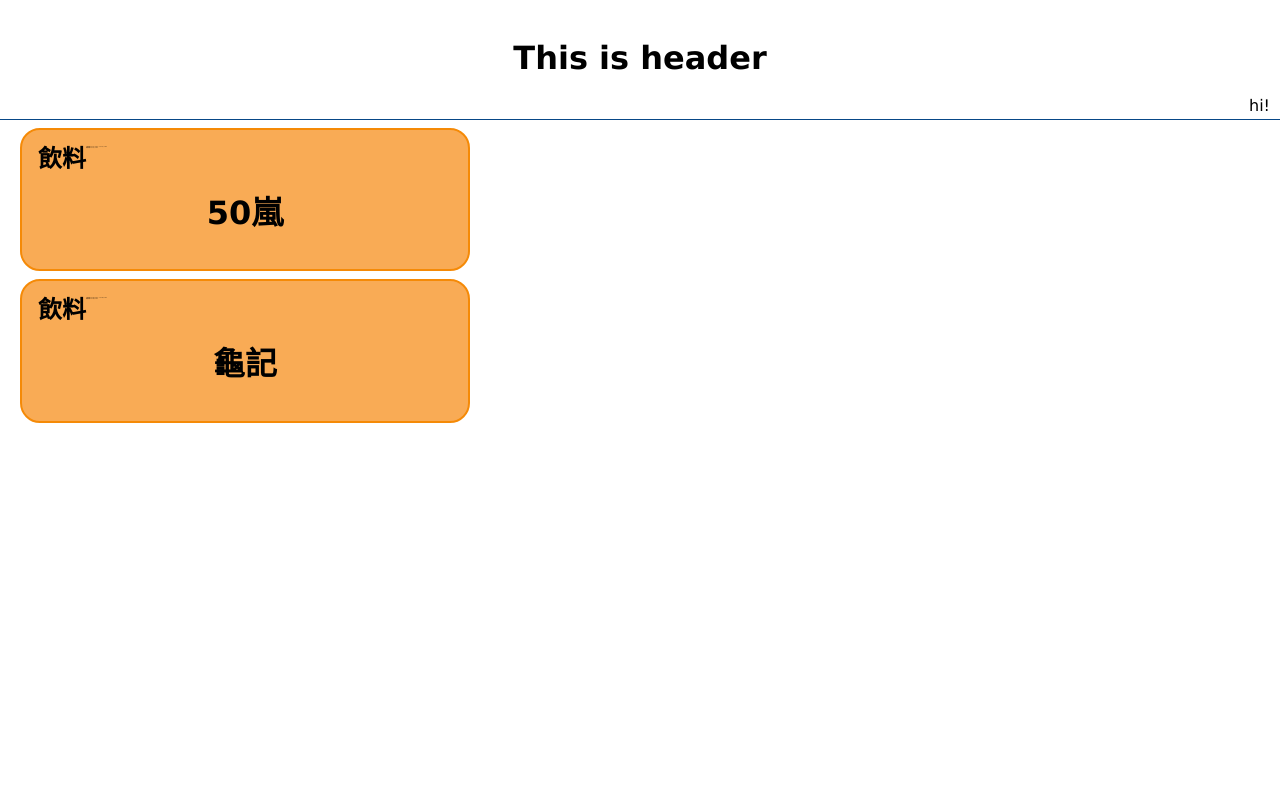
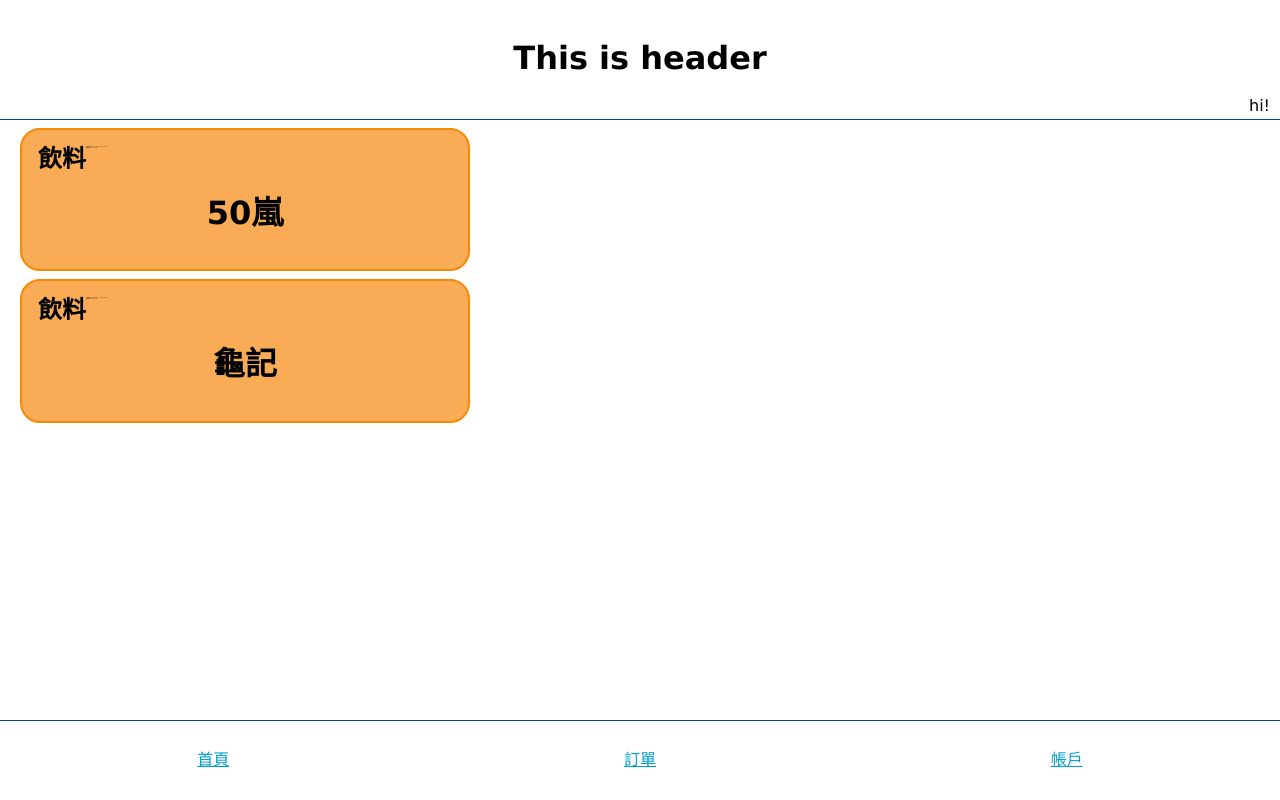
Before and after one commit to tong-xb/drink_order, a Vue app: page /home-view in a window 1280 px wide. Built offline with nearby package versions, Linux system fonts and the light colour scheme; no server answers; sample sign-in values are in the browser's storage.

Commit message:
add footer mechanism

```diff
--- a/src/router/index.js
+++ b/src/router/index.js
@@ -16,20 +16,20 @@
   {
     path: '/login-view',
     name: 'LoginView', //order system登入頁
-    meta: { showHeader: false },
+    meta: { showHeader: false, showFooter: false },
     component: () => import('../views/order_system/LoginView.vue'),
   },
   {
     path: '/home-view',
     name: 'HomeView', //order system
-    meta: { showHeader: true },
+    meta: { showHeader: true, showFooter: true },
     component: () => import('../views/order_system/HomeView.vue'),
   },
   {
     path: '/my-order-view',
     name: 'MyOrderView', //order system
     redirect: { name: 'Confirm' },
-    meta: { showHeader: true },
+    meta: { showHeader: true, showFooter: true },
     component: () => import('../views/order_system/MyOrderView.vue'),
     children: [
       {
@@ -52,14 +52,21 @@
   {
     path: '/my-account-view',
     name: 'MyAccountView', //order system
-    meta: { showHeader: true },
+    meta: { showHeader: true, showFooter: true },
     component: () => import('../views/order_system/MyAccountView.vue'),
   },
   {
     path: '/menu-view/:menuId',
     name: 'MenuView', //order system
-    meta: { showHeader: true },
+    meta: { showHeader: true, showFooter: true },
     component: () => import('../views/order_system/MenuView.vue'),
+    props: true,
+  },
+  {
+    path: '/open-order-view',
+    name: 'OpenOrderView', //order system
+    meta: { showHeader: true, showFooter: true },
+    component: () => import('../views/order_system/OpenOrderView.vue'),
     props: true,
   },
   {
```
